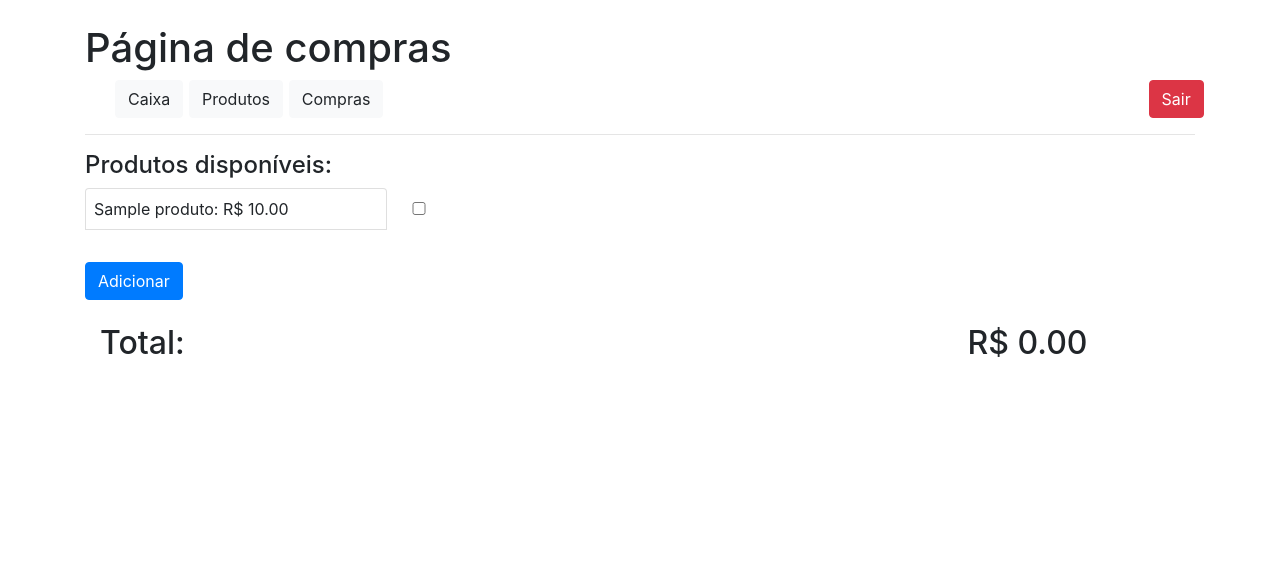
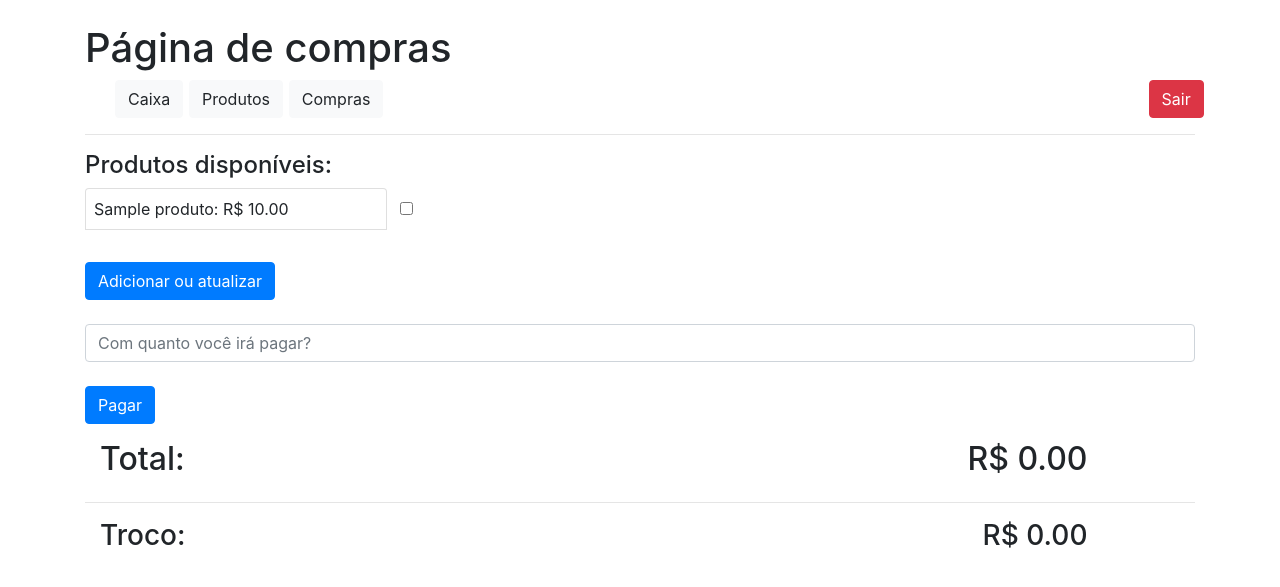
Before and after one commit to Jonntz/caixa-berghem, a Django app: template templates/compras.html in a window 1280 px wide. Shown: the top 587 px of the page. Run offline with Django 3.2, Linux system fonts and the light colour scheme; the template is opened without the code that fills it: most values are stand-ins (such as "Sample title", 1, 10 or a date in 2020); parts of the project's set-up code (start-up, migrations or seed data) failed here and were passed over; some libraries are stand-ins or nearby versions.

Commit message:
Calculando o troco

```diff
--- a/templates/compras.html
+++ b/templates/compras.html
@@ -29,11 +29,11 @@
 
         <h4>Produtos disponíveis:</h4>
 
-        <ul class="list-group col-lg-8 d-inline-flex flex-wrap">
+        <ul class="list-group col-lg-8 d-inline-flex">
           {% for  produto in produtos  %}
-              <li class="list-group-item col-lg-5 .flex-lg-column p-2 bd-highlight justify-content-between align-items-center">
+              <li class="list-group-item col-lg-5 .flex-lg-row p-2 bd-highlight justify-content-between align-items-center">
               {{ produto.nome }}: R$ {{ produto.preco|floatformat:2 }}
-                  <input type="checkbox" class="form-check-input col-lg-12 " name="produto_id[]" id="adicionar" value="{{ produto.preco|floatformat:2 }}">
+                  <input type="checkbox" class="form-check-input col-lg-11" name="produto_id[]" id="adicionar" value="{{ produto.preco|floatformat:2 }}">
               </li>
 
               <hr>
@@ -41,24 +41,41 @@
         </ul>
         <form method="POST">
           {% csrf_token %}
-          <button type="submit" class="btn btn-primary" id="add" >Adicionar</button>
+          <button type="submit" class="btn btn-primary" id="add" >Adicionar ou atualizar</button>
         </form><br>
+
+        <form method="POST">
+          {% csrf_token %}
+          <div class="form-group">
+            <input type="text" class="form-control" name="pagamento" id="pagamento" placeholder="Com quanto você irá pagar?"><br>
+              <button type="submit" class="btn btn-primary" id="pagar" >Pagar</button>
+          </div>
+        </form>
 
         <div class="d-flex bd-highlight col-lg-11 justify-content-between">
           <h2>Total:</h2>
-          <h2 id="valor">
-            R$ 0.00
+          <h2>
+            R$ <span id="valor">0.00</span>
           </h2>
         </div>
-
-    </section>
+        <hr>
+        <div class="d-flex bd-highlight col-lg-11 justify-content-between">
+          <h3>Troco:</h3>
+          <h3>
+            R$ <span id="troco">0.00</span>
+          </h3>
+        </div>
+        <br>
+        <br>
+      </section>
 
     <script>
       $(document).ready(function(){
         $('#add').click(function(e){
           e.preventDefault();
-          if(confirm("Deseja adicionar estes itens?")){
+          if(confirm("Deseja adicionar ou atualizar estes itens?")){
             var preco = [];
+            var soma =0;
             var csrf = $('input[name=csrfmiddlewaretoken]').val();
             $(':checkbox:checked').each(function(i){
               preco[i] = parseFloat($(this).val());
@@ -66,7 +83,7 @@
             if(preco.length === 0){
               alert("Por favor adicione itens");
             } else {
-              console.log(preco);
+              //console.log(preco);
               $.ajax({
                 url:".",
                 method: "POST",
@@ -75,15 +92,29 @@
                   csrfmiddlewaretoken: csrf
                 },
                 success: function(response){
-                  var soma =0;
+
                   for(var i=0; i < preco.length; i++){
                     if (preco[i] > 0){
                       soma += preco[i];
                     }
-                    $("#valor").html('R$ ' + soma.toFixed(2));
+                    $("#valor").html(soma.toFixed(2));
                   }
                 }
               });
+
+            // TROCO
+            $('#pagar').click(function(e){
+              e.preventDefault();
+              //console.log(soma);
+              var pagamento = $("#pagamento").val();
+              //console.log(pagamento);
+              if(soma > pagamento){
+                alert("Dinheiro insulficiente");
+              } else {
+                var troco = pagamento - soma;
+                 $("#troco").html(troco.toFixed(2));
+              }
+            });
             }
           }
         });
```
